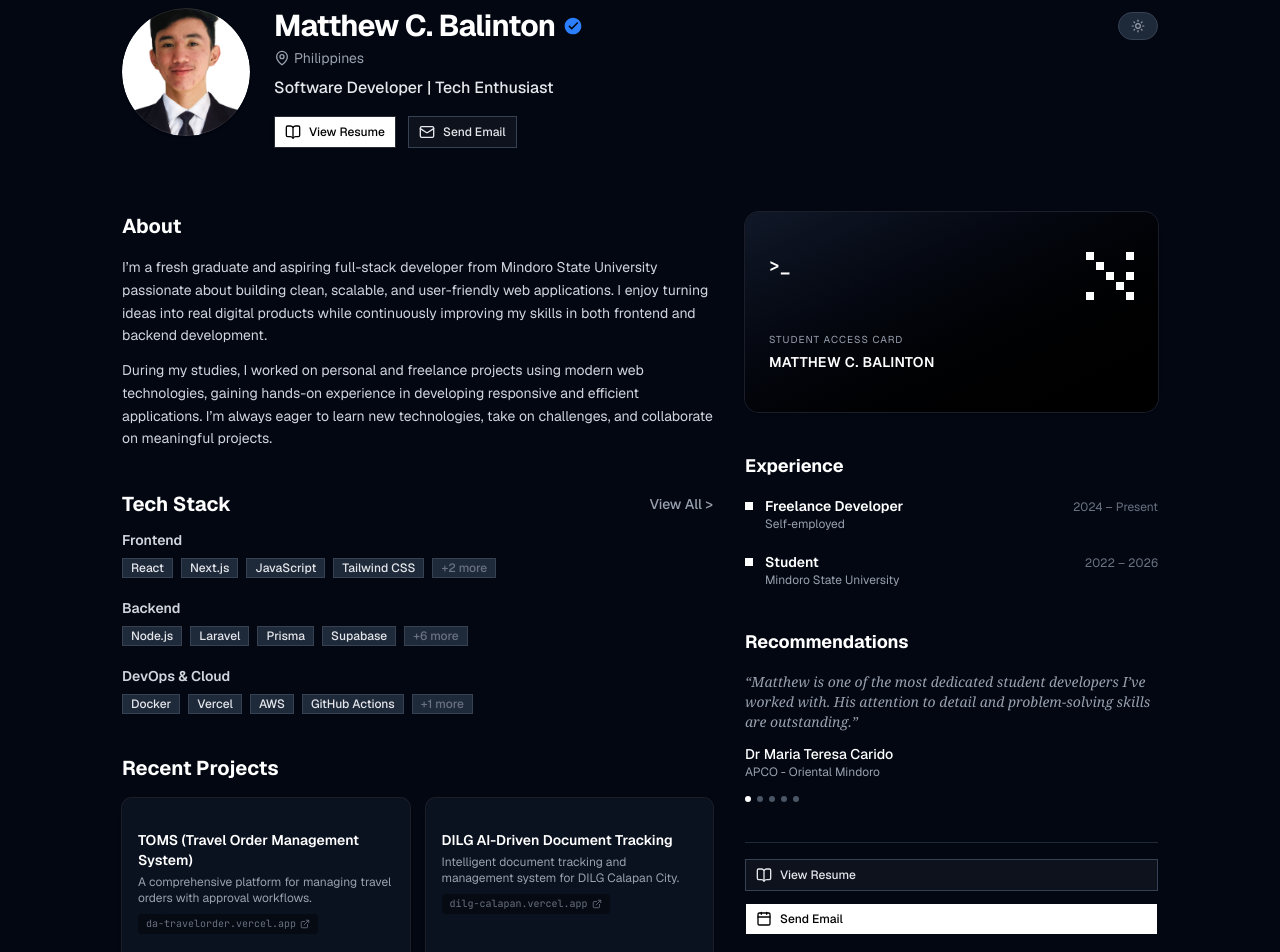
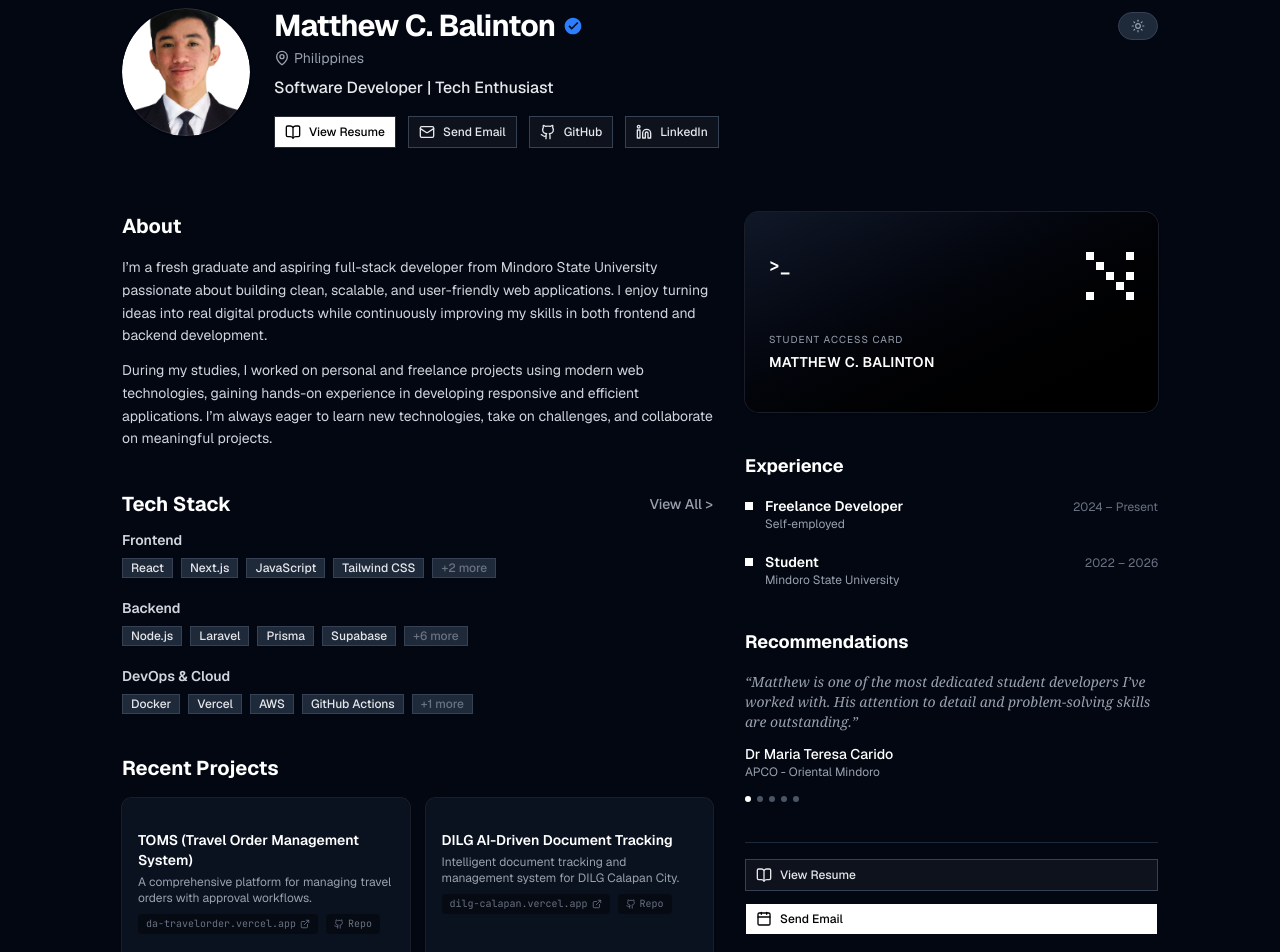
Before and after one commit to abfasb/matthew-portfolio, a Next.js app: page / in a window 1280 px wide. Shown: the part 40-992 px from the top of the page. Built offline with nearby package versions, Linux system fonts and the light colour scheme.

Commit message:
added github links

```diff
--- a/app/page.tsx
+++ b/app/page.tsx
@@ -29,6 +29,8 @@ import {
   Moon,
   X,
   ExternalLink,
+  Github,
+  Linkedin,
 } from "lucide-react";
 import logo from "@/public/matt-id.jpg";
 
@@ -50,26 +52,31 @@ const allProjects = [
     title: "TOMS (Travel Order Management System)",
     description: "A comprehensive platform for managing travel orders with approval workflows.",
     url: "https://da-travelorder.vercel.app",
+    github: "https://github.com/abfasb/da-travel_order",
   },
   {
     title: "DILG AI-Driven Document Tracking for Calapan",
     description: "Intelligent document tracking and management system for DILG Calapan City.",
     url: "https://dilg-calapan.vercel.app",
+    github: "https://github.com/abfasb/dilg-calapan-capstone-frontend",
   },
   {
     title: "HealthTrack 360",
     description: "Patient health records and analytics dashboard for clinics.",
     url: "",
+    github: "https://github.com/abfasb/healthtrack-360",
   },
   {
     title: "Bright Cares System",
     description: "E‑commerce platform with inventory management and AI‑driven sales prediction.",
     url: "https://brightcares-autoparts.web.app",
+    github: "",
   },
   {
     title: "Geomapping with Spatial 3D Analysis",
     description: "Interactive geospatial visualization and 3D terrain analysis tool.",
     url: "https://da-geomapping.vercel.app",
+    github: "https://github.com/abfasb/da-geomapping",
   },
 ];
 
@@ -170,6 +177,36 @@ export default function PortfolioPage() {
                 <a href="mailto:matbalinton@gmail.com">
                   <Mail className="w-4 h-4" />
                   Send Email
+                </a>
+              </Button>
+
+              {/* GitHub and LinkedIn */}
+              <Button
+                variant="outline"
+                className="gap-2 dark:border-gray-700 dark:text-gray-200 dark:hover:bg-gray-800"
+                asChild
+              >
+                <a
+                  href="https://github.com/abfasb/"
+                  target="_blank"
+                  rel="noopener noreferrer"
+                >
+                  <Github className="w-4 h-4" />
+                  GitHub
+                </a>
+              </Button>
+              <Button
+                variant="outline"
+                className="gap-2 dark:border-gray-700 dark:text-gray-200 dark:hover:bg-gray-800"
+                asChild
+              >
+                <a
+                  href="https://www.linkedin.com/in/matthew-balinton-9478a7255/"
+                  target="_blank"
+                  rel="noopener noreferrer"
+                >
+                  <Linkedin className="w-4 h-4" />
+                  LinkedIn
                 </a>
               </Button>
             </div>
@@ -284,10 +321,22 @@ export default function PortfolioPage() {
                       <p className="text-xs text-gray-600 dark:text-gray-400 mt-1 line-clamp-2">
                         A comprehensive platform for managing travel orders with approval workflows.
                       </p>
-                      <span className="inline-flex items-center gap-1 mt-2 font-mono text-[10px] text-gray-400 dark:text-gray-500 bg-white/60 dark:bg-black/40 px-2 py-0.5 rounded">
+                      <div className="flex items-center gap-2 mt-2 flex-wrap">
+                        <span className="inline-flex items-center gap-1 font-mono text-[10px] text-gray-400 dark:text-gray-500 bg-white/60 dark:bg-black/40 px-2 py-0.5 rounded">
                           da-travelorder.vercel.app
                           <ExternalLink className="w-2.5 h-2.5" />
                         </span>
+                        <a
+                          href="https://github.com/abfasb/da-travel_order"
+                          target="_blank"
+                          rel="noopener noreferrer"
+                          className="inline-flex items-center gap-1 font-mono text-[10px] text-gray-400 dark:text-gray-500 bg-white/60 dark:bg-black/40 px-2 py-0.5 rounded hover:text-gray-600"
+                          onClick={(e) => e.stopPropagation()}
+                        >
+                          <Github className="w-2.5 h-2.5" />
+                          Repo
+                        </a>
+                      </div>
                     </CardContent>
                   </Card>
                 </a>
@@ -305,10 +354,22 @@ export default function PortfolioPage() {
                       <p className="text-xs text-gray-600 dark:text-gray-400 mt-1 line-clamp-2">
                         Intelligent document tracking and management system for DILG Calapan City.
                       </p>
-                      <span className="inline-flex items-center gap-1 mt-2 font-mono text-[10px] text-gray-400 dark:text-gray-500 bg-white/60 dark:bg-black/40 px-2 py-0.5 rounded">
+                      <div className="flex items-center gap-2 mt-2 flex-wrap">
+                        <span className="inline-flex items-center gap-1 font-mono text-[10px] text-gray-400 dark:text-gray-500 bg-white/60 dark:bg-black/40 px-2 py-0.5 rounded">
                           dilg-calapan.vercel.app
                           <ExternalLink className="w-2.5 h-2.5" />
                         </span>
+                        <a
+                          href="https://github.com/abfasb/dilg-calapan-capstone-frontend"
+                          target="_blank"
+                          rel="noopener noreferrer"
+                          className="inline-flex items-center gap-1 font-mono text-[10px] text-gray-400 dark:text-gray-500 bg-white/60 dark:bg-black/40 px-2 py-0.5 rounded hover:text-gray-600"
+                          onClick={(e) => e.stopPropagation()}
+                        >
+                          <Github className="w-2.5 h-2.5" />
+                          Repo
+                        </a>
+                      </div>
                     </CardContent>
                   </Card>
                 </a>
@@ -344,21 +405,34 @@ export default function PortfolioPage() {
                               <p className="text-xs text-gray-600 dark:text-gray-400 mt-2 line-clamp-3">
                                 {project.description}
                               </p>
+                              <div className="flex flex-wrap items-center gap-2 mt-3">
                                 {project.url ? (
                                   <a
                                     href={project.url}
                                     target="_blank"
                                     rel="noopener noreferrer"
-                                  className="inline-flex items-center gap-1 mt-3 font-mono text-[11px] text-blue-600 dark:text-blue-400 bg-blue-50 dark:bg-blue-900/30 px-2 py-1 rounded-md hover:underline"
+                                    className="inline-flex items-center gap-1 font-mono text-[11px] text-blue-600 dark:text-blue-400 bg-blue-50 dark:bg-blue-900/30 px-2 py-1 rounded-md hover:underline"
                                   >
                                     {new URL(project.url).hostname}
                                     <ExternalLink className="w-3 h-3" />
                                   </a>
                                 ) : (
-                                <span className="inline-block mt-3 font-mono text-[11px] text-gray-400 dark:text-gray-500 bg-white/60 dark:bg-black/40 px-2 py-1 rounded-md">
+                                  <span className="inline-flex items-center gap-1 font-mono text-[11px] text-gray-400 dark:text-gray-500 bg-white/60 dark:bg-black/40 px-2 py-1 rounded-md">
                                     Private / Demo
                                   </span>
                                 )}
+                                {project.github && (
+                                  <a
+                                    href={project.github}
+                                    target="_blank"
+                                    rel="noopener noreferrer"
+                                    className="inline-flex items-center gap-1 font-mono text-[11px] text-gray-600 dark:text-gray-400 bg-gray-100 dark:bg-gray-800 px-2 py-1 rounded-md hover:bg-gray-200 dark:hover:bg-gray-700"
+                                  >
+                                    <Github className="w-3 h-3" />
+                                    Repository
+                                  </a>
+                                )}
+                              </div>
                             </CardContent>
                           </Card>
                         ))}
@@ -618,16 +692,9 @@ export default function PortfolioPage() {
         </footer>
       </div>
 
-      {/* Global style to hide scrollbar in the projects dialog */}
-      <style jsx global>{`
-        .dialog-scrollbar-hide {
-          scrollbar-width: none;
-          -ms-overflow-style: none;
-        }
-        .dialog-scrollbar-hide::-webkit-scrollbar {
-          display: none;
-        }
-      `}</style>
+      <style dangerouslySetInnerHTML={{
+        __html: `.dialog-scrollbar-hide { scrollbar-width: none; -ms-overflow-style: none; } .dialog-scrollbar-hide::-webkit-scrollbar { display: none; }`
+      }} />
     </div>
   );
 }
```
Lines whose indentation alone changed are shown as unchanged.
